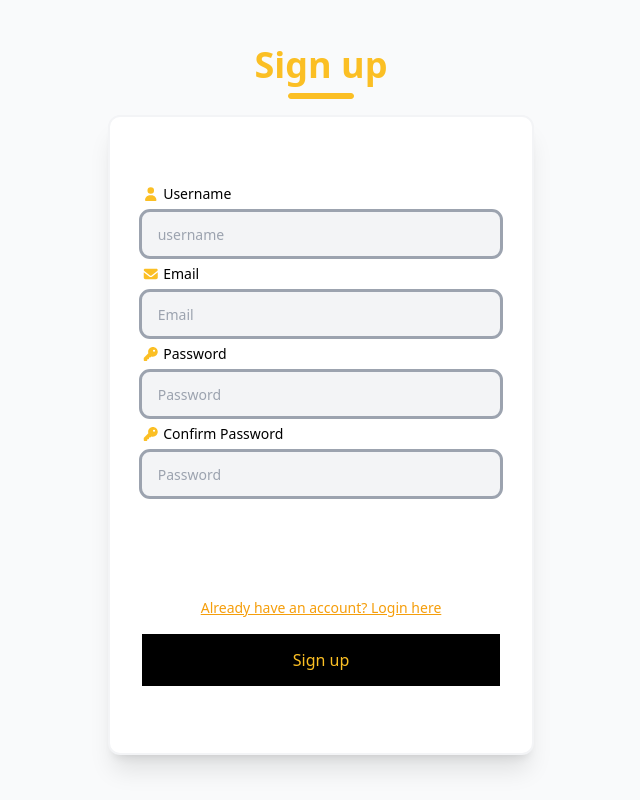
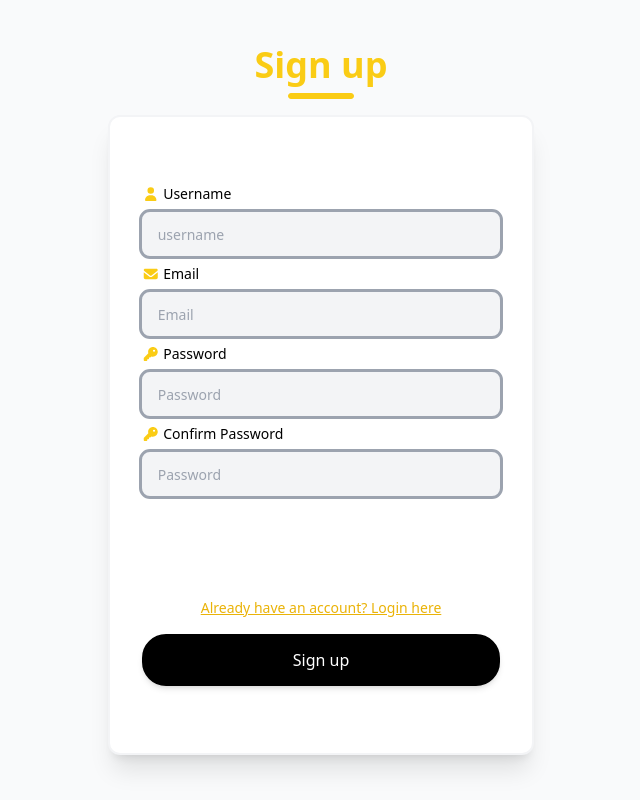
Before and after one commit to TheColdeur/personal-expense-tracker-Examen-WEB2, a React (Vite) app in the folder front/: page /signup in a window 1280 px wide. Shown: the whole page, without its empty margins (319-959 px from the left). Built offline with nearby package versions, Linux system fonts and the light colour scheme.

Commit message:
Change the style of the login and signup page

```diff
--- a/front/src/components/auth/Login.tsx
+++ b/front/src/components/auth/Login.tsx
@@ -58,8 +58,8 @@ const Login = () => {
                 </div>
             )}
             <div className='relative flex flex-col justify-center items-center gap-2 mb-4'>
-                <h3 className='text-4xl font-bold text-amber-400'>Log in</h3>
-                <div className='bg-amber-400 w-1/2 h-1.5 border border-solid border-amber-400 rounded-2xl'></div>
+                <h3 className='text-4xl font-bold text-yellow-400'>Log in</h3>
+                <div className='bg-yellow-400 w-1/2 h-1.5 border border-solid border-yellow-400 rounded-2xl'></div>
             </div>
             <form
             onSubmit={handleSubmit}
@@ -68,35 +68,35 @@ const Login = () => {
 
                 <div className='flex flex-col w-full gap-6'>
                     <div className='flex flex-col w-full'>
-                        <label htmlFor='email' className='font-medium pb-2'><FontAwesomeIcon icon={faEnvelope} className='mr-1 text-amber-400'/>Email</label>
+                        <label htmlFor='email' className='font-medium pb-2'><FontAwesomeIcon icon={faEnvelope} className='mr-1 text-yellow-400'/>Email</label>
                         <input
                         type='text'
                         placeholder='Email'
                         id='email'
                         value={loginData.email}
                         onChange={handleChange}
-                        className='w-full py-2.5 px-4 outline-gray-400 outline-solid outline transition-all duration-100 focus:outline-amber-400 focus:outline-2 rounded-lg bg-gray-100 placeholder:text-gray-400 placeholder:text-sm' />
+                        className='w-full py-2.5 px-4 outline-gray-400 outline-solid outline transition-all duration-100 focus:outline-yellow-400 focus:outline-2 rounded-lg bg-gray-100 placeholder:text-gray-400 placeholder:text-sm' />
                     </div>
                     <div className='flex flex-col w-full'>
-                        <label htmlFor='password' className='font-medium pb-2'><FontAwesomeIcon icon={faKey} className='mr-1 text-amber-400' />Password</label>
+                        <label htmlFor='password' className='font-medium pb-2'><FontAwesomeIcon icon={faKey} className='mr-1 text-yellow-400' />Password</label>
                         <input
                         type='password'
                         placeholder='Password'
                         id='password'
                         value={loginData.password}
                         onChange={handleChange}
-                        className='w-full py-2.5 px-4 outline-gray-400 outline-solid outline transition-all duration-100 focus:outline-amber-400 focus:outline-2 rounded-lg bg-gray-100 placeholder:text-gray-400 placeholder:text-sm' />
+                        className='w-full py-2.5 px-4 outline-gray-400 outline-solid outline transition-all duration-100 focus:outline-yellow-400 focus:outline-2 rounded-lg bg-gray-100 placeholder:text-gray-400 placeholder:text-sm' />
                     </div>
                 </div>
                 <div className='w-full flex flex-col items-center justify-center'>
                     <Link
                     to='/signup'
-                    className='text-amber-500 underline cursor-pointer transition-all duration-300 hover:text-amber-400 mb-4 text-sm'
+                    className='text-yellow-500 underline cursor-pointer transition-all duration-300 hover:text-yellow-400 mb-4 text-sm'
                     >Are you new? Sign up here</Link>
                     <button
                     type='submit'
                     disabled={loading}
-                    className='w-full py-3 border-2 border-solid border-black text-amber-400 bg-black rounded-4xl transition-all duration-300 hover:text-amber-400 hover:bg-white cursor-pointer font-medium'>
+                    className='w-full py-3 border-2 border-solid border-black text-white bg-black rounded-3xl transition-all duration-300 hover:text-yellow-400 hover:shadow-yellow-500/50 shadow-md cursor-pointer font-medium'>
                         {loading ? 'Loading...' : 'Sign in'}
                     </button>
                 </div>
--- a/front/src/components/auth/Signup.tsx
+++ b/front/src/components/auth/Signup.tsx
@@ -63,8 +63,8 @@ const Signup = () => {
             </div>
         )}
         <div className='relative flex flex-col justify-center items-center gap-2'>
-            <h3 className='text-4xl font-bold text-amber-400'>Sign up</h3>
-            <div className='bg-amber-400 w-1/2 h-1.5 border border-solid border-amber-400 rounded-2xl'></div>
+            <h3 className='text-4xl font-bold text-yellow-400'>Sign up</h3>
+            <div className='bg-yellow-400 w-1/2 h-1.5 border border-solid border-yellow-400 rounded-2xl'></div>
         </div>
         <form
         onSubmit={handleSubmit}
@@ -72,54 +72,54 @@ const Signup = () => {
 
             <div className='flex flex-col w-full gap-2'>
                 <div className='flex flex-col w-full'>
-                    <label htmlFor="username" className='font-medium pb-2 text-sm'><FontAwesomeIcon icon={faUser} className='mr-1 text-amber-400'/>Username</label>
+                    <label htmlFor="username" className='font-medium pb-2 text-sm'><FontAwesomeIcon icon={faUser} className='mr-1 text-yellow-400'/>Username</label>
                     <input
                     type="text"
                     placeholder='username'
                     id="username"
                     value={signupData.username}
                     onChange={handleChange}
-                    className='w-full py-2.5 px-4 outline-gray-400 outline-solid outline transition-all duration-100 focus:outline-amber-400 focus:outline-2 rounded-lg bg-gray-100 placeholder:text-gray-400 placeholder:text-sm' />
+                    className='w-full py-2.5 px-4 outline-gray-400 outline-solid outline transition-all duration-100 focus:outline-yellow-400 focus:outline-2 rounded-lg bg-gray-100 placeholder:text-gray-400 placeholder:text-sm' />
                 </div>
                 <div className='flex flex-col w-full'>
-                    <label htmlFor="email" className='font-medium pb-2 text-sm'><FontAwesomeIcon icon={faEnvelope} className='mr-1 text-amber-400'/>Email</label>
+                    <label htmlFor="email" className='font-medium pb-2 text-sm'><FontAwesomeIcon icon={faEnvelope} className='mr-1 text-yellow-400'/>Email</label>
                     <input
                     type="text"
                     placeholder='Email'
                     id="email"
                     value={signupData.email}
                     onChange={handleChange}
-                    className='w-full py-2.5 px-4 outline-gray-400 outline-solid outline transition-all duration-100 focus:outline-amber-400 focus:outline-2 rounded-lg bg-gray-100 placeholder:text-gray-400 placeholder:text-sm' />
+                    className='w-full py-2.5 px-4 outline-gray-400 outline-solid outline transition-all duration-100 focus:outline-yellow-400 focus:outline-2 rounded-lg bg-gray-100 placeholder:text-gray-400 placeholder:text-sm' />
                 </div>
                 <div className='flex flex-col w-full'>
-                    <label htmlFor="password" className='font-medium pb-2 text-sm'><FontAwesomeIcon icon={faKey} className='mr-1 text-amber-400' />Password</label>
+                    <label htmlFor="password" className='font-medium pb-2 text-sm'><FontAwesomeIcon icon={faKey} className='mr-1 text-yellow-400' />Password</label>
                     <input
                     type="password"
                     placeholder='Password'
                     id='password'
                     value={signupData.password}
                     onChange={handleChange}
-                    className='w-full py-2.5 px-4 outline-gray-400 outline-solid outline transition-all duration-100 focus:outline-amber-400 focus:outline-2 rounded-lg bg-gray-100 placeholder:text-gray-400 placeholder:text-sm' />
+                    className='w-full py-2.5 px-4 outline-gray-400 outline-solid outline transition-all duration-100 focus:outline-yellow-400 focus:outline-2 rounded-lg bg-gray-100 placeholder:text-gray-400 placeholder:text-sm' />
                 </div>
                 <div className='flex flex-col w-full'>
-                    <label htmlFor="password" className='font-medium pb-2 text-sm'><FontAwesomeIcon icon={faKey} className='mr-1 text-amber-400' />Confirm Password</label>
+                    <label htmlFor="password" className='font-medium pb-2 text-sm'><FontAwesomeIcon icon={faKey} className='mr-1 text-yellow-400' />Confirm Password</label>
                     <input
                     type="password"
                     placeholder='Password'
                     id='confirmPassword'
                     value={signupData.confirmPassword}
                     onChange={handleChange}
-                    className='w-full py-2.5 px-4 outline-gray-400 outline-solid outline transition-all duration-100 focus:outline-amber-400 focus:outline-2 rounded-lg bg-gray-100 placeholder:text-gray-400 placeholder:text-sm' />
+                    className='w-full py-2.5 px-4 outline-gray-400 outline-solid outline transition-all duration-100 focus:outline-yellow-400 focus:outline-2 rounded-lg bg-gray-100 placeholder:text-gray-400 placeholder:text-sm' />
                 </div>
             </div>
             <div className='w-full flex flex-col items-center justify-center'>
                 <Link
                 to="/login"
-                className='text-amber-500 underline cursor-pointer transition-all duration-300 hover:text-amber-400 mb-4 text-sm'
+                className='text-yellow-500 underline cursor-pointer transition-all duration-300 hover:text-yellow-400 mb-4 text-sm'
                 >Already have an account? Login here</Link>
                 <button
                 type='submit'
-                className='w-full py-3 border-2 border-solid border-black text-amber-400 bg-black rounded-4xl transition-all duration-300 hover:text-black hover:bg-white cursor-pointer font-medium'>
+                className='w-full py-3 border-2 border-solid border-black text-white bg-black rounded-3xl transition-all duration-300 hover:text-yellow-400 hover:shadow-yellow-500/50 shadow-md cursor-pointer font-medium'>
                     {loading ? 'Loading...': 'Sign up'}
                 </button>
             </div>
```
